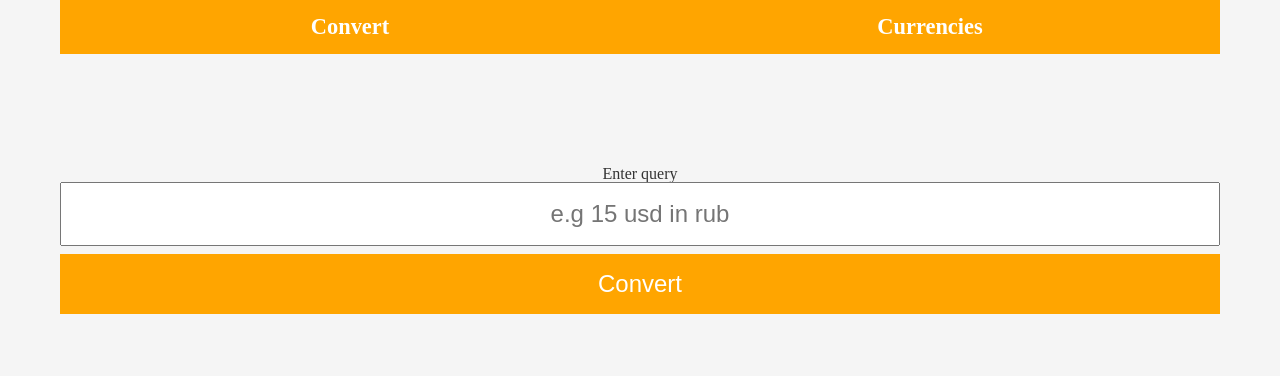
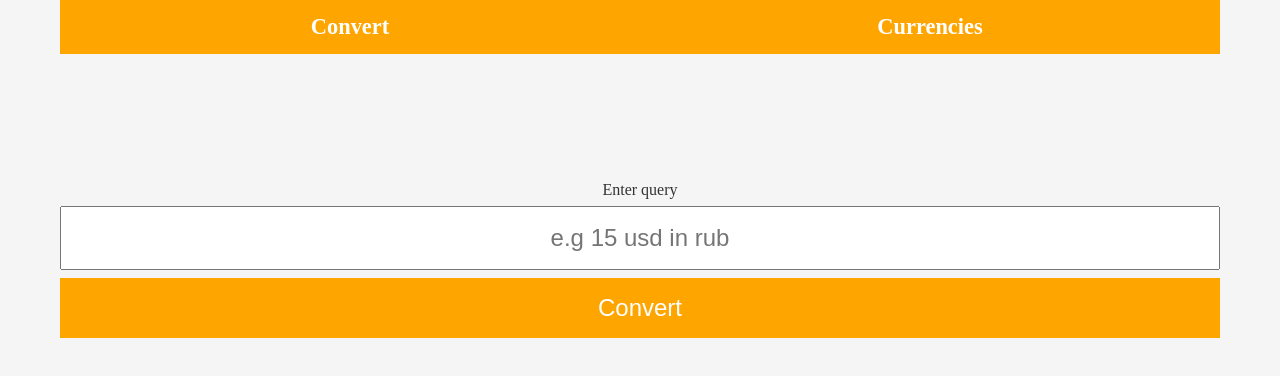
Before and after one commit to ilyasgaripov97/currency-converter, a React app: page / in a window 1280 px wide. Shown: the top 376 px of the page. Built offline with nearby package versions, Linux system fonts and the light colour scheme; no server answers; a web font is replaced by a local one.

Commit message:
Increase label padding.

```diff
--- a/src/api/converter.js
+++ b/src/api/converter.js
@@ -6,7 +6,8 @@ const ExtractionType = {
 
 Object.freeze(ExtractionType);
 
-function getFirstNumber(number) {
+export function detectNumber(word) {
+  const number = Number(word);
   return !Number.isNaN(number) ? number : 0;
 }
 
@@ -32,8 +33,7 @@ export function extract(s, currencies, extractionType) {
   for (let word of words) {
 
     if (extractionType === ExtractionType.AMOUNT) {
-      const number = Number(word);
-      return getFirstNumber(number);
+      return detectNumber(word);
     }
 
     if (word in currencies) {
--- a/src/pages/CurrencyConverter.css
+++ b/src/pages/CurrencyConverter.css
@@ -7,6 +7,10 @@
   font-weight: bolder;
   min-height: 4rem;
   padding: 1.5rem 0;
+}
+
+.currency {
+  padding-bottom: 8px;
 }
 
 form {
--- a/src/pages/CurrencyConverter.jsx
+++ b/src/pages/CurrencyConverter.jsx
@@ -16,8 +16,6 @@ function CurrencyConverter({ baseCurrency, currencies }) {
     e.preventDefault();
     const {initial, amount, target} = parseInput(query, currencies);
 
-    console.dir({initial, amount, target})
-
     fetchCurrencies(initial.toLowerCase()).then((json) => {
       let converted;
 
@@ -35,7 +33,7 @@ function CurrencyConverter({ baseCurrency, currencies }) {
     <div className="converter">
       <form onSubmit={handleSubmit}>
         <div className="output">{output}</div>
-        <label htmlFor="currency">
+        <label className="currency" htmlFor="currency">
           Enter query
         </label>
         <input type="text" name="currency" id="currency" placeholder="e.g 15 usd in rub" onChange={handleChange}/>
```
Also changed, not shown: 1 other file (tests, documents, lock files or other folders).
